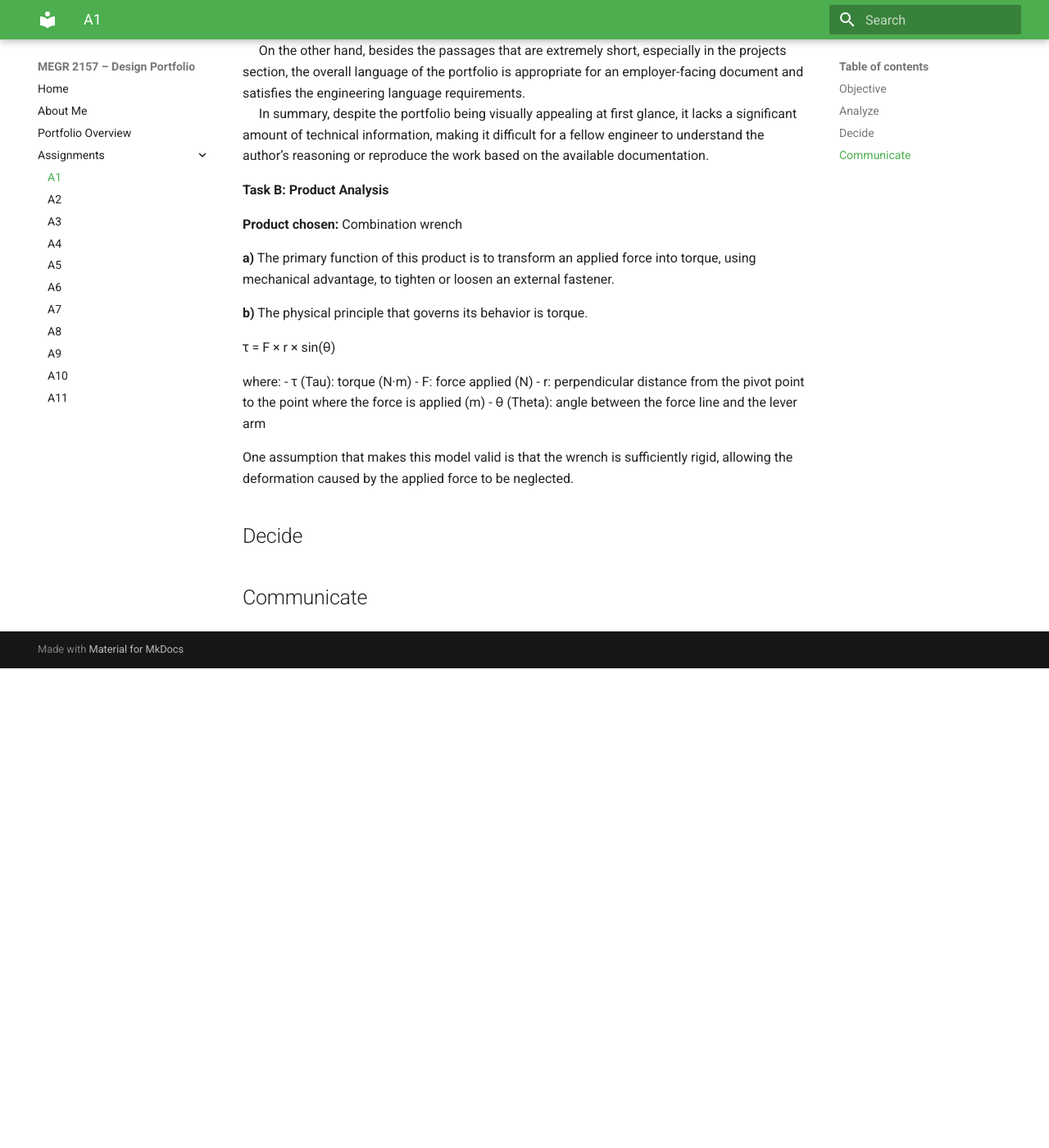
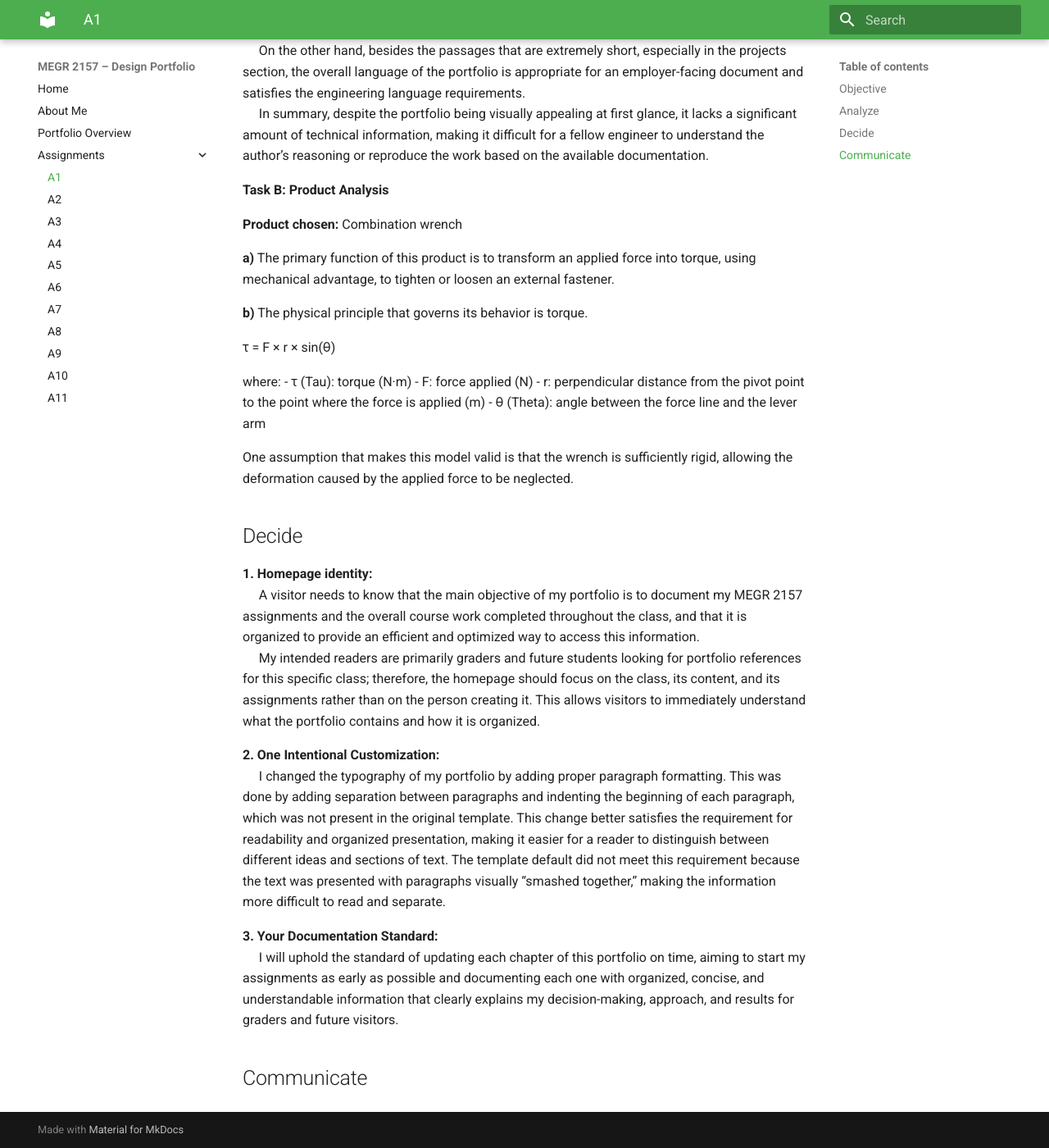
Before and after one commit to abatisti/megr2157-portfolio, an MkDocs documentation site: the page built from docs/assignments/A01/index.md, in a window 1280 px wide and 1400 px high, scrolled down 1216 px. Shown: the whole window at 82% size. Built offline with MkDocs 1.6.1 and Material for MkDocs 9.7.7, drawn with Linux system fonts in a browser that asks for light colours; before the commit the page ends 2031 px from its top, so only the background shows below that.

Commit message:
Update index.md

```diff
--- a/docs/assignments/A01/index.md
+++ b/docs/assignments/A01/index.md
@@ -44,5 +44,16 @@ One assumption that makes this model valid is that the wrench is sufficiently ri
 
 ## Decide
 
+**1. Homepage identity:**
+&nbsp;&nbsp;&nbsp;&nbsp;  A visitor needs to know that the main objective of my portfolio is to document my MEGR 2157 assignments and the overall course work completed throughout the class, and that it is organized to provide an efficient and optimized way to access this information.
+&nbsp;&nbsp;&nbsp;&nbsp;   My intended readers are primarily graders and future students looking for portfolio references for this specific class; therefore, the homepage should focus on the class, its content, and its assignments rather than on the person creating it. This allows visitors to immediately understand what the portfolio contains and how it is organized.
+
+
+**2. One Intentional Customization:**
+&nbsp;&nbsp;&nbsp;&nbsp;  I changed the typography of my portfolio by adding proper paragraph formatting. This was done by adding separation between paragraphs and indenting the beginning of each paragraph, which was not present in the original template. This change better satisfies the requirement for readability and organized presentation, making it easier for a reader to distinguish between different ideas and sections of text. The template default did not meet this requirement because the text was presented with paragraphs visually “smashed together,” making the information more difficult to read and separate.
+
+**3. Your Documentation Standard:**
+&nbsp;&nbsp;&nbsp;&nbsp;  I will uphold the standard of updating each chapter of this portfolio on time, aiming to start my assignments as early as possible and documenting each one with organized, concise, and understandable information that clearly explains my decision-making, approach, and results for graders and future visitors.
+
 
 ## Communicate
```
